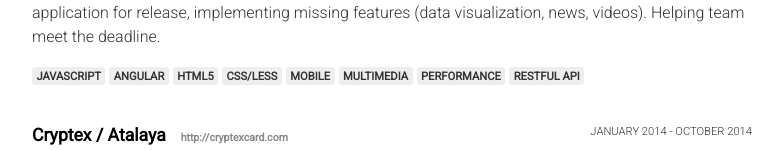
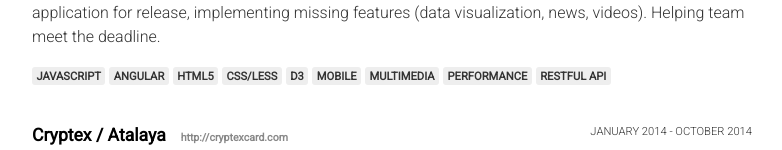
Before and after one commit to theorm/theorm.github.com, a plain HTML site: page cv.html in a window 1280 px wide. Shown: the part 460-610 px from the top of the page, without its empty margins (248-1030 px from the left). Drawn offline with Linux system fonts and the light colour scheme.

Commit message:
- added d3

```diff
--- a/cv.html
+++ b/cv.html
@@ -53,6 +53,7 @@
               <li>Angular</li>
               <li>HTML5</li>
               <li>CSS/Less</li>
+              <li>D3</li>
               <li>Mobile</li>
               <li>Multimedia</li>
               <li>Performance</li>
```
Also changed, not shown: templates/cv.html (+1 -0 lines).
